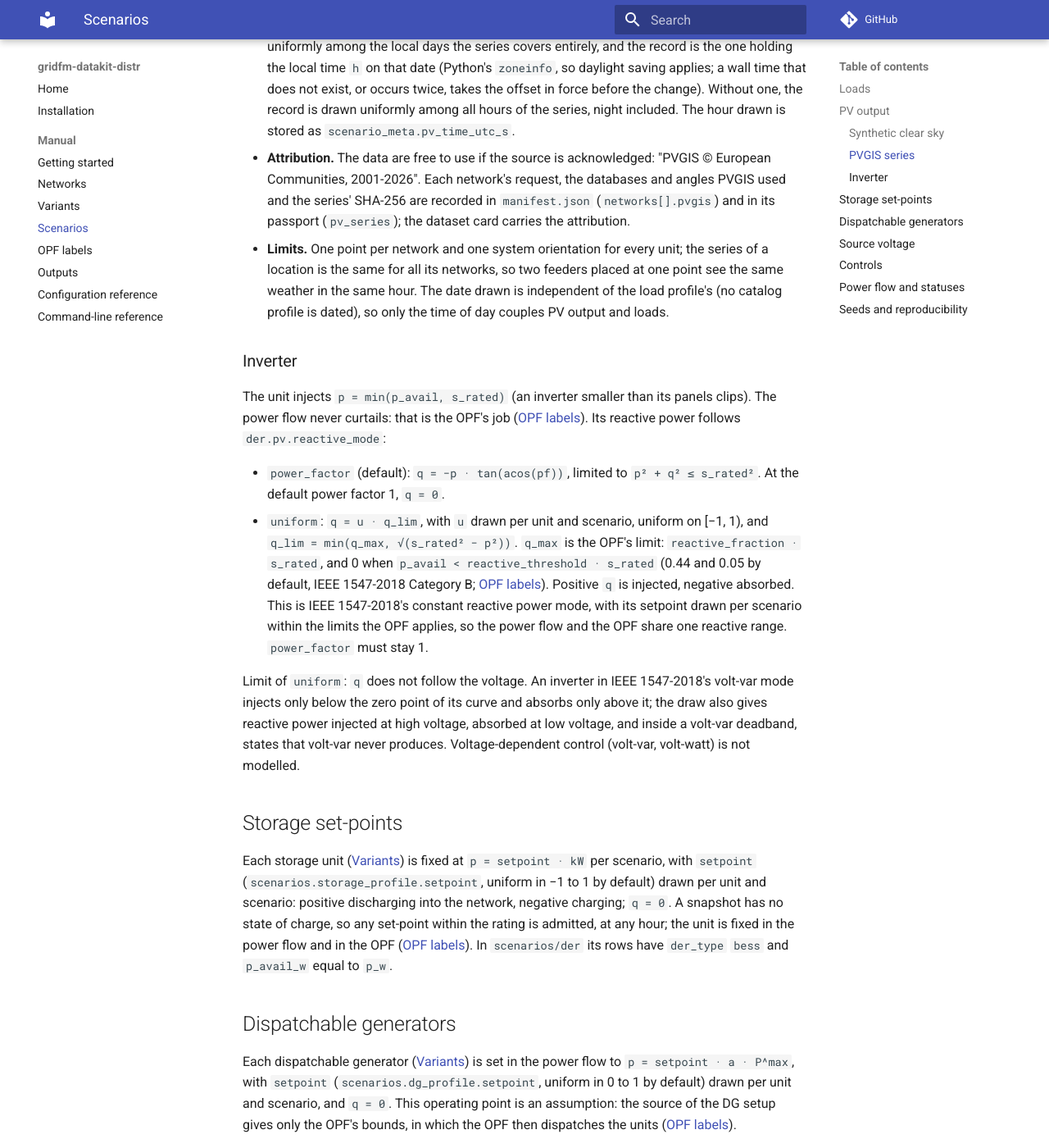
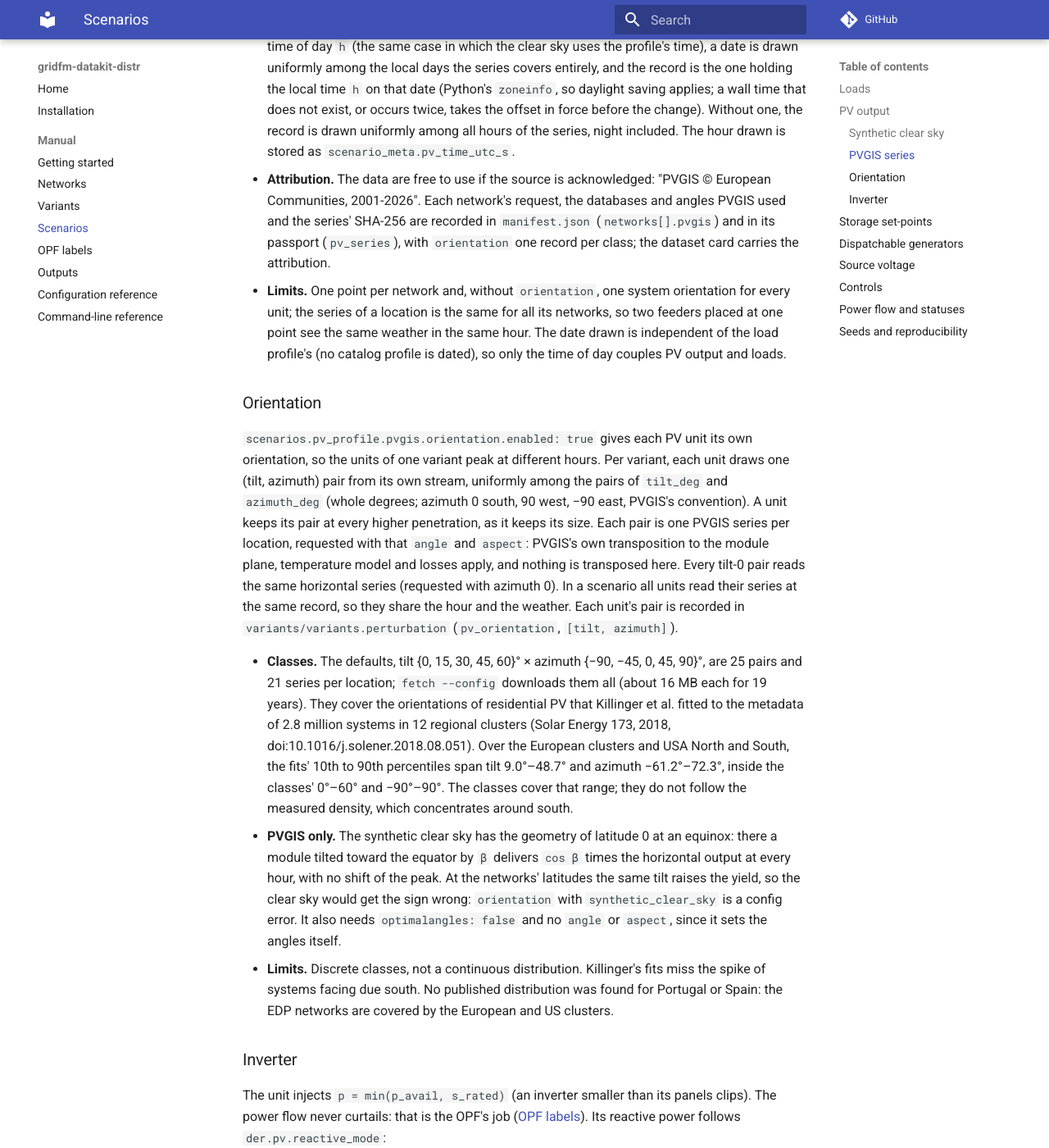
Before and after one commit to gridfm/gridfm-datakit-distr, an MkDocs documentation site: the page built from docs/manual/scenarios.md, in a window 1280 px wide and 1400 px high, scrolled down 4463 px. Shown: the whole window at 82% size. Built offline with MkDocs 1.6.1 and Material for MkDocs 9.7.7, drawn with Linux system fonts in a browser that asks for light colours; comment, search, counter and statistics services are not loaded; some of the changed text lies outside the part shown.

Commit message:
docs: per-unit PV orientation classes and why they need PVGIS
The PV output section describes the orientation draw, its classes and
their source (Killinger et al. 2018, Solar Energy 173), the reason the
synthetic clear sky cannot take a tilt, and the limits. The data contract
names the per-class PVGIS records and `pv_orientation`; the variants page
and the PVGIS sample config point to the option.

Signed-off-by: cardef <carmine.dellefemine@gmail.com>

```diff
--- a/docs/manual/scenarios.md
+++ b/docs/manual/scenarios.md
@@ -153,8 +153,8 @@ no cloud cover is drawn (`cloudiness` must keep its default).
   maps network ids or glob patterns to a latitude, a longitude and an IANA time zone, and
   `generate` refuses (exit 2, before any work, also with `--dry-run`) a selected network without
   one. The sample `scripts/config/pvgis.yaml` places the CSIRO feeders at Manchester.
-- **Download.** `fetch --config CONFIG` downloads one series per location into the cache
-  (`<cache>/pvgis/`) and records the file's SHA-256 next to it; every later use checks the file
+- **Download.** `fetch --config CONFIG` downloads one series per location (with
+  [`orientation`](#orientation), one per orientation class) into the cache (`<cache>/pvgis/`) and records the file's SHA-256 next to it; every later use checks the file
   against it, and a changed file is an error (`fetch --config CONFIG --force` downloads it
   again). `generate` never downloads: without the series it stops and names the command.
   Rate-limited or overloaded answers (HTTP 429, 529) are retried three times.
@@ -170,11 +170,44 @@ no cloud cover is drawn (`cloudiness` must keep its default).
 - **Attribution.** The data are free to use if the source is acknowledged: "PVGIS © European
   Communities, 2001-2026". Each network's request, the databases and angles PVGIS used and the
   series' SHA-256 are recorded in `manifest.json` (`networks[].pvgis`) and in its passport
-  (`pv_series`); the dataset card carries the attribution.
-- **Limits.** One point per network and one system orientation for every unit; the series of
+  (`pv_series`), with `orientation` one record per class; the dataset card carries the
+  attribution.
+- **Limits.** One point per network and, without `orientation`, one system orientation for
+  every unit; the series of
   a location is the same for all its networks, so two feeders placed at one point see the same
   weather in the same hour. The date drawn is independent of the load profile's (no catalog
   profile is dated), so only the time of day couples PV output and loads.
+
+### Orientation
+
+`scenarios.pv_profile.pvgis.orientation.enabled: true` gives each PV unit its own orientation,
+so the units of one variant peak at different hours. Per variant, each unit draws one (tilt,
+azimuth) pair from its own stream, uniformly among the pairs of `tilt_deg` and `azimuth_deg`
+(whole degrees; azimuth 0 south, 90 west, −90 east, PVGIS's convention). A unit keeps its pair
+at every higher penetration, as it keeps its size. Each pair is one PVGIS series per location,
+requested with that `angle` and `aspect`: PVGIS's own transposition to the module plane,
+temperature model and losses apply, and nothing is transposed here. Every tilt-0 pair reads the
+same horizontal series (requested with azimuth 0). In a scenario all units read their series at
+the same record, so they share the hour and the weather. Each unit's pair is recorded in
+`variants/variants.perturbation` (`pv_orientation`, `[tilt, azimuth]`).
+
+- **Classes.** The defaults, tilt {0, 15, 30, 45, 60}° × azimuth {−90, −45, 0, 45, 90}°, are 25
+  pairs and 21 series per location; `fetch --config` downloads them all (about 16 MB each for
+  19 years). They cover the orientations of residential PV that Killinger et al. fitted to the
+  metadata of 2.8 million systems in 12 regional clusters (Solar Energy 173, 2018,
+  doi:10.1016/j.solener.2018.08.051). Over the European clusters and USA North and South, the
+  fits' 10th to 90th percentiles span tilt 9.0°–48.7° and azimuth −61.2°–72.3°, inside the
+  classes' 0°–60° and −90°–90°. The classes cover that range; they do not follow the measured
+  density, which concentrates around south.
+- **PVGIS only.** The synthetic clear sky has the geometry of latitude 0 at an equinox: there a
+  module tilted toward the equator by `β` delivers `cos β` times the horizontal output at every
+  hour, with no shift of the peak. At the networks' latitudes the same tilt raises the yield, so
+  the clear sky would get the sign wrong: `orientation` with `synthetic_clear_sky` is a config
+  error. It also needs `optimalangles: false` and no `angle` or `aspect`, since it sets the
+  angles itself.
+- **Limits.** Discrete classes, not a continuous distribution. Killinger's fits miss the spike
+  of systems facing due south. No published distribution was found for Portugal or Spain: the
+  EDP networks are covered by the European and US clusters.
 
 ### Inverter
 
```
Also changed, not shown: docs/manual/outputs.md (+6 -5 lines), docs/manual/variants.md (+2 -0 lines), 1 other file.
